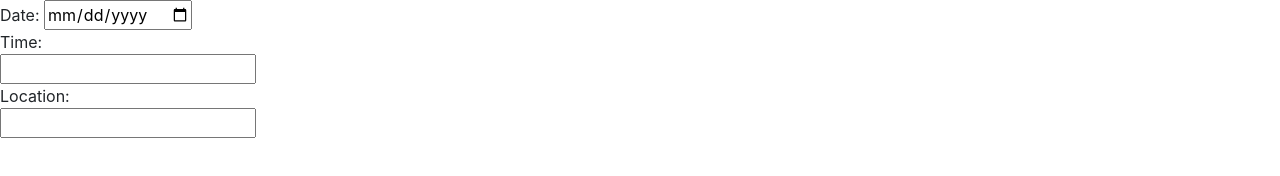
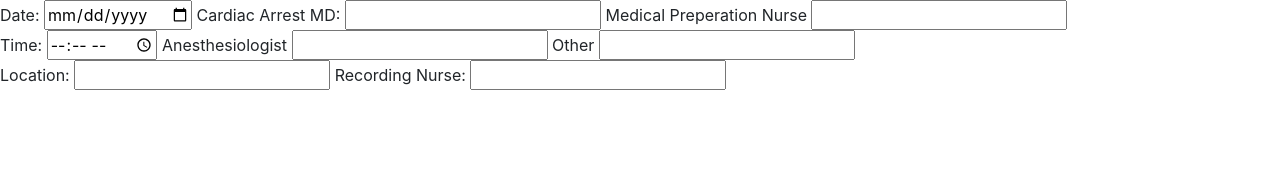
Before and after one commit to mchieco/EmergencyFlowSheet, a plain HTML site: page ConfirmPage.html in a window 1280 px wide. Drawn offline with nearby package versions, Linux system fonts and the light colour scheme.

Commit message:
data boxes

```diff
--- a/ConfirmPage.html
+++ b/ConfirmPage.html
@@ -27,13 +27,22 @@
 <body>
     <form>
         Date:
-        <input type="date" name="bday">
-    </form>
-    <form>
-            Time:<br>
-            <input type="text" name="firstname"><br>
-            Location:<br>
-            <input type="text" name="lastname">
+        <input type="date" name="date">
+        Cardiac Arrest MD:
+        <input type="text" name="MD">
+        Medical Preperation Nurse
+        <input type="text" name="MedPrep"><br>
+        Time:
+        <input type="time" id="myTime">
+        Anesthesiologist
+        <input type="text" name="Anesthesiologist">
+        Other
+        <input type="text" name="Other"> <br>
+        Location:
+        <input type="text" name="Location">
+        Recording Nurse:
+        <input type="text" name="RecNurse">
+
     </form>
 
 </body>
--- a/dataInput.css
+++ b/dataInput.css
@@ -1 +1,27 @@
 /*Created by Matt Chieco, Eamon Duffy, Kyle Gorman SER 360*/
+
+input[type=text]{
+  width: 20%;
+  padding-left: 12px 20px;
+  margin: 8px 0;
+  box-sizing: border-box;
+}
+
+label {
+  width: 200px;
+  float: left;
+  margin: 0 20px 0 0;
+}
+
+span {
+  display: block;
+  margin: 0 0 3px;
+  font-size: 1.2em;
+  font-weight: bold;
+}
+
+input {
+  width: 200px;
+  border: 1px solid #000;
+  padding: 5px;
+}
```
Also changed, not shown: DataInput.html (+25 -15 lines), StaffPage.html (+18 -0 lines). Lines whose indentation alone changed are shown as unchanged.
